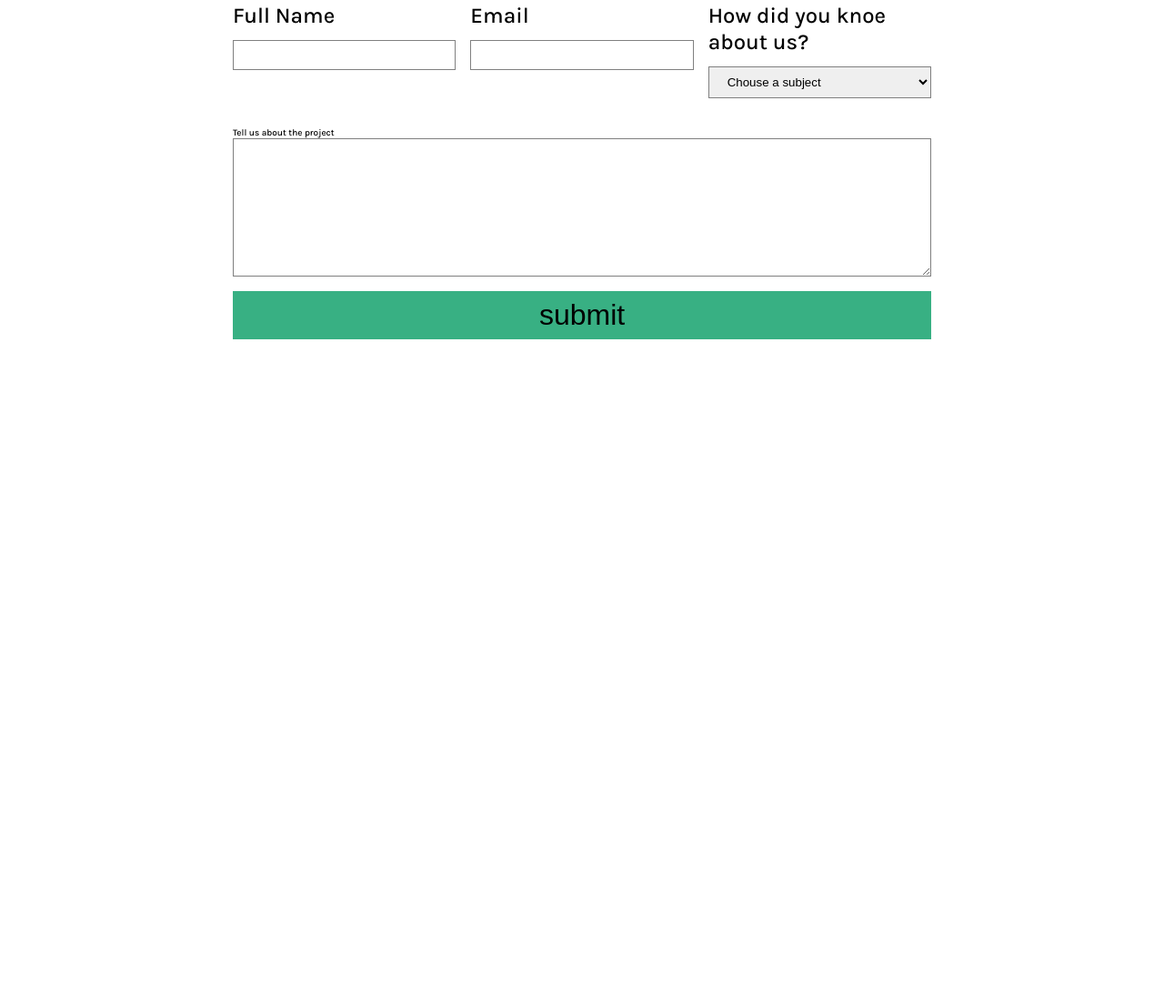
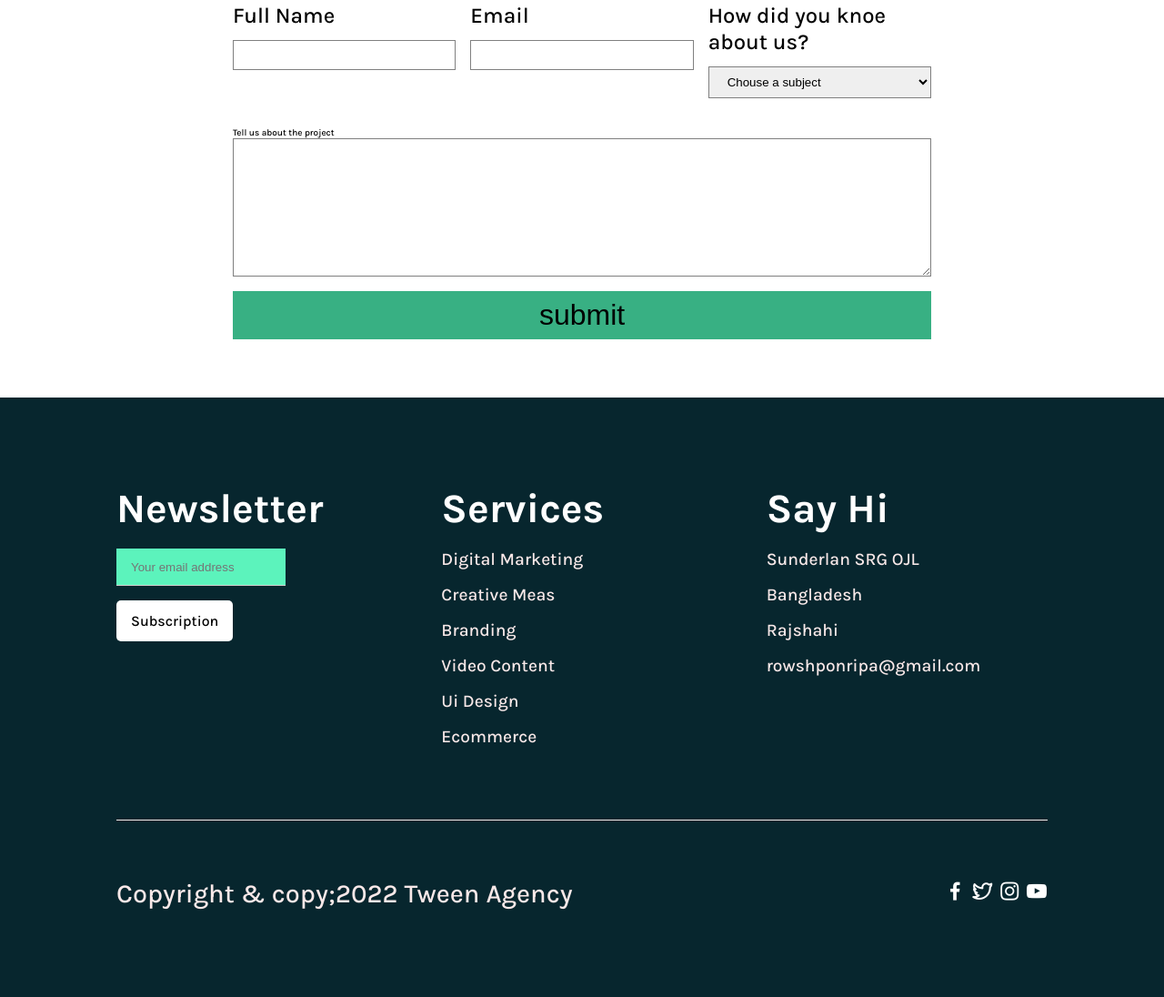
Before and after one commit to ripa46/Tween-agency, a plain HTML site: page index.html in a window 1280 px wide. Shown: the part 4508-5604 px from the top of the page at 91% size. Before the commit the page ends 4945 px from the top, so only its background shows below. Drawn offline with nearby package versions, Linux system fonts and the light colour scheme.

Commit message:
tween agency

```diff
--- a/index.html
+++ b/index.html
@@ -280,6 +280,54 @@
             </form>
         </div>
     </section>
+
+
+    <!-- footer section -->
+    <footer>
+        <div class="container footer-container">
+            <div class="footer-grid">
+                <div class="footer-item">
+                    <h4>Newsletter</h4>
+                    <input type="email" placeholder="Your email address">
+                    <button class="btn footer-btn">Subscription</button>
+
+                </div>
+                <div class="footer-item">
+                    <h4>Services</h4>
+                    <div class="footer-item-text">
+                        <p>Digital Marketing</p>
+                        <p>Creative Meas</p>
+                        <p>Branding</p>
+                        <p>Video Content</p>
+                        <p>Ui Design</p>
+                        <p>Ecommerce</p>
+                    </div>
+                </div>
+
+            <div class="footer-item">
+                <h4>Say Hi</h4>
+                <div class="footer-item-text">
+                    <p>Sunderlan SRG OJL</p>
+                    <p>Bangladesh</p>
+                    <p>Rajshahi</p>
+                    <p>rowshponripa@gmail.com</p>
+                </div>
+            </div>
+        </div>
+        <div class="footer-copyright">
+            <div class="copy-text">
+                <p>Copyright & copy;2022 Tween Agency</p>
+            </div>
+            <div class="socials-icons">
+                <i class="uil uil-facebook-f"></i>
+                <i class="uil uil-twitter-alt"></i>
+                <i class="uil uil-instagram"></i>
+                <i class="uil uil-youtube"></i>
+            </div>
+            </div>
+        </div>
+    </footer>
+    </footer>
 </body>
 
 </html>
--- a/style.css
+++ b/style.css
@@ -467,3 +467,54 @@ grid-template-columns: repeat(2,1fr);
   .form-btn:hover{
     background-color: rgb(49, 25, 2);
   }
+  footer{
+    background-color: #07262E;
+
+  }
+  .footer-container{
+    padding: 6rem 0 6rem 0;
+  }
+  .footer-grid{
+    display: grid;
+    grid-template-columns: repeat(3,1fr);
+    gap:3rem;
+    padding-bottom: 4rem;
+    border-bottom: 0.1rem solid var(--gray-color);
+  }
+.footer-item h4{
+      margin-bottom: 1rem;
+      color: var(--white-color);
+}
+.footer-item input{
+    width: 60%;
+    background-color:#5cf3bc;
+    border-bottom: 1px solid rgb(211,207,207);
+    padding: 0.8rem 1rem;
+    margin-bottom: 1rem;
+}
+.footer-btn{
+    background-color: var(--white-color);
+    color:black
+}
+.footer-item-text p{
+    font-size: 1.2rem;
+    margin-bottom: 1rem;
+    color: var(--gray-color);
+}
+.footer-item-text p:last-child{
+    border-bottom: 0;
+}
+.footer-copyright{
+    color: var(--gray-color);
+    padding-top: 4rem;
+    display: grid;
+    grid-template-columns: repeat(2,1fr);
+}
+.socials-icons{
+    text-align: right;
+    font-size:1.5rem ;
+    color: var(--white-color);
+}
+.socials-icons i:hover{
+    color: var(--primary-color);
+}
```
